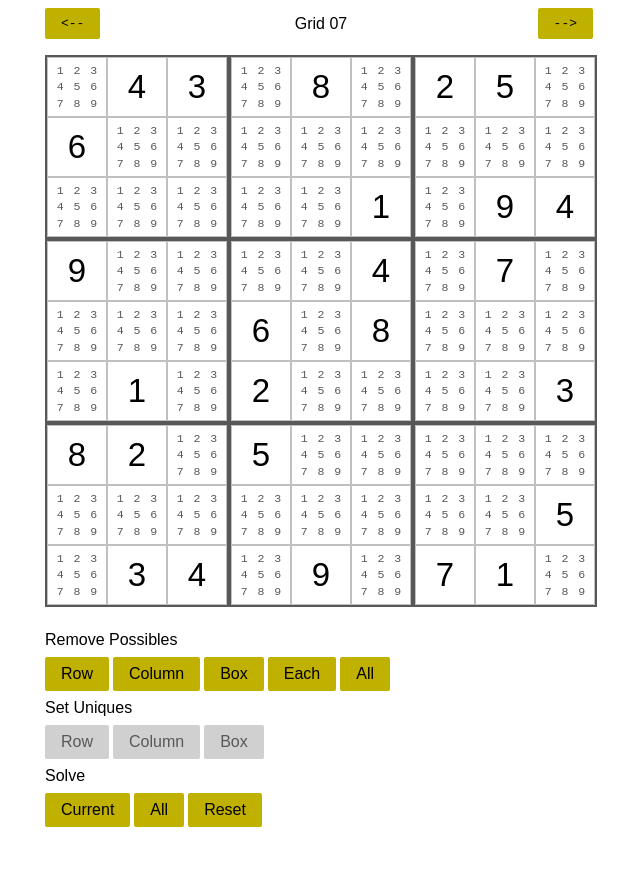
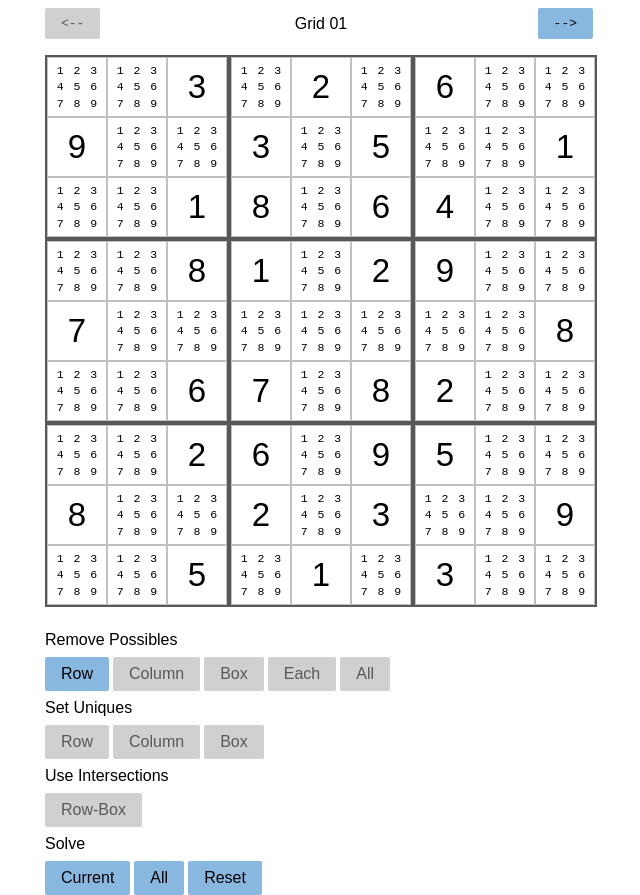
Before and after one commit to philrmass/sudoku-solver, a React app: page / in a window 1280 px wide. Shown: the whole page, without its empty margins (319-959 px from the left). Before the commit the page ends 827 px from the top, so only its background shows below. Built offline with nearby package versions, Linux system fonts and the light colour scheme; the HTML template or start-up script is replaced by a standard one.

Commit message:
add removables and row possibles

```diff
--- a/src/components/Controls.js
+++ b/src/components/Controls.js
@@ -3,6 +3,7 @@ import { connect } from 'react-redux';
 import PropTypes from 'prop-types';
 
 import {
+  removePossibles,
   removeRowPossibles,
   removeColumnPossibles,
   removeBoxPossibles,
@@ -11,6 +12,7 @@ import {
   setRowUniques,
   setColumnUniques,
   setBoxUniques,
+  useRowIntersections,
   solveCurrent,
   clearActives,
 } from '../redux/board/actions';
@@ -34,6 +36,8 @@ import {
 function Controls({
   board,
   actives,
+  removables,
+  rowPossibles,
   index,
   removeRowPossibles,
   removeColumnPossibles,
@@ -43,12 +47,14 @@ function Controls({
   setRowUniques,
   setColumnUniques,
   setBoxUniques,
+  useRowIntersections,
   solveCurrent,
   clearActives,
   selectPuzzle,
   solveAllPuzzles,
 }) {
   const anyPossibles = hasAnyPossibles(board);
+  console.log('RP', rowPossibles);
 
   useEffect(() => {
     if (actives) {
@@ -65,31 +71,31 @@ function Controls({
         </div>
         <div className={styles.buttons}>
           <button
-            disabled={!hasRowPossibles(board)}
-            onClick={() => removeRowPossibles()}
+            disabled={!rowPossibles}
+            onClick={() => removePossibles(rowPossibles)}
           >
             Row
           </button>
           <button
-            disabled={!hasColumnPossibles(board)}
+            disabled={true}
             onClick={() => removeColumnPossibles()}
           >
             Column
           </button>
           <button
-            disabled={!hasBoxPossibles(board)}
+            disabled={true}
             onClick={() => removeBoxPossibles()}
           >
             Box
           </button>
           <button
-            disabled={!anyPossibles}
+            disabled={true}
             onClick={() => removeEachPossibles()}
           >
             Each
           </button>
           <button
-            disabled={!hasAnyPossibles(board)}
+            disabled={true}
             onClick={() => removeAllPossibles()}
           >
             All
@@ -107,23 +113,49 @@ function Controls({
         </div>
         <div className={styles.buttons}>
           <button
-            disabled={!hasRowUniques(board)}
+            disabled={true}
             onClick={() => setRowUniques()}
           >
             Row
           </button>
           <button
-            disabled={!hasColumnUniques(board)}
+            disabled={true}
             onClick={() => setColumnUniques()}
           >
             Column
           </button>
           <button
-            disabled={!hasBoxUniques(board)}
+            disabled={true}
             onClick={() => setBoxUniques()}
           >
             Box
           </button>
+        </div>
+      </section>
+    );
+  }
+
+  function buildIntersections() {
+    return (
+      <section className={styles.section}>
+        <div className={styles.title}>
+          Use Intersections
+        </div>
+        <div className={styles.buttons}>
+          <button
+            disabled={true}
+            onClick={() => useRowIntersections()}
+          >
+            Row-Box
+          </button>
+          {/*
+          <button
+            disabled={true}
+            onClick={() => setColumnUniques()}
+          >
+            Column-Box
+          </button>
+          */}
         </div>
       </section>
     );
@@ -157,6 +189,7 @@ function Controls({
     <main className={styles.main}>
       {buildPossibles()}
       {buildUniques()}
+      {buildIntersections()}
       {buildSolves()}
     </main>
   );
@@ -174,6 +207,7 @@ Controls.propTypes = {
   setRowUniques: PropTypes.func.isRequired,
   setColumnUniques: PropTypes.func.isRequired,
   setBoxUniques: PropTypes.func.isRequired,
+  useRowIntersections: PropTypes.func.isRequired,
   solveCurrent: PropTypes.func.isRequired,
   clearActives: PropTypes.func.isRequired,
   selectPuzzle: PropTypes.func.isRequired,
@@ -183,6 +217,8 @@ Controls.propTypes = {
 const mapState = (state) => ({
   board: state.board.current,
   actives: state.board.actives,
+  removables: state.board.actives,
+  rowPossibles: state.board.rowPossibles,
   index: state.puzzles.index,
 });
 
@@ -195,6 +231,7 @@ const mapDispatch = {
   setRowUniques,
   setColumnUniques,
   setBoxUniques,
+  useRowIntersections,
   solveCurrent,
   clearActives,
   selectPuzzle,
--- a/src/redux/board/actions.js
+++ b/src/redux/board/actions.js
@@ -7,6 +7,7 @@ export const REMOVE_ALL_POSSIBLES = 'REMOVE_ALL_POSSIBLES';
 export const SET_ROW_UNIQUES = 'SET_ROW_UNIQUES';
 export const SET_COLUMN_UNIQUES = 'SET_COLUMN_UNIQUES';
 export const SET_BOX_UNIQUES = 'SET_BOX_UNIQUES';
+export const USE_ROW_INTERSECTIONS = 'USE_ROW_INTERSECTIONS';
 export const SOLVE_CURRENT = 'SOLVE_CURRENT';
 export const CLEAR_ACTIVES = 'CLEAR_ACTIVES';
 
@@ -15,6 +16,11 @@ export function setBoard(board) {
     type: SET_BOARD,
     board,
   };
+}
+
+export function removePossibles(possibles) {
+  console.log('REMOVE-POSSIBLES', possibles);
+  //???? add action type
 }
 
 export function removeRowPossibles() {
@@ -49,6 +55,10 @@ export function setBoxUniques() {
   return { type: SET_BOX_UNIQUES };
 }
 
+export function useRowIntersections() {
+  return { type: USE_ROW_INTERSECTIONS };
+}
+
 export function solveCurrent() {
   return { type: SOLVE_CURRENT };
 }
--- a/src/redux/board/reducer.js
+++ b/src/redux/board/reducer.js
@@ -1,4 +1,5 @@
 import {
+  getAllMoves,
   removeRowPossibles,
   removeColumnPossibles,
   removeBoxPossibles,
@@ -21,6 +22,7 @@ import {
   SET_ROW_UNIQUES,
   SET_COLUMN_UNIQUES,
   SET_BOX_UNIQUES,
+  USE_ROW_INTERSECTIONS,
   SOLVE_CURRENT,
   CLEAR_ACTIVES,
 } from './actions';
@@ -28,14 +30,19 @@ import {
 const defaultState = {
   current: null,
   actives: null,
+  removables: null,
+  rowPossibles: null,
 };
 
 export default function boardReducer(state = defaultState, action) {
   switch(action.type) {
     case SET_BOARD: {
+      const moves = getAllMoves(action.board);
+      console.log('M', moves);
       return {
         ...state,
         current: action.board,
+        ...moves,
       };
     }
     case REMOVE_ROW_POSSIBLES: {
@@ -75,8 +82,11 @@ export default function boardReducer(state = defaultState, action) {
       };
     }
     case REMOVE_ALL_POSSIBLES: {
+      const start = Date.now();
       const board = removeAllPossibles(state.current);
       const actives = getActives(state.current, board);
+      const end = Date.now();
+      console.log('ALL', end - start);
       return {
         ...state,
         current: board,
@@ -110,6 +120,11 @@ export default function boardReducer(state = defaultState, action) {
         actives,
       };
     }
+    case USE_ROW_INTERSECTIONS: {
+      return {
+        ...state,
+      }
+    }
     case SOLVE_CURRENT: {
       const current = solve(state.current);
       return {
--- a/src/redux/store.js
+++ b/src/redux/store.js
@@ -16,6 +16,6 @@ const store = createStore(
   applyMiddleware(thunk),
 );
 
-store.dispatch(selectPuzzle(6));
+store.dispatch(selectPuzzle(0));
 
 export default store;
--- a/src/styles/Cell.module.css
+++ b/src/styles/Cell.module.css
@@ -30,6 +30,6 @@
 }
 
 .active {
-  color: var(--text-red);
+  color: var(--text-active);
   font-weight: bold;
 }
--- a/src/styles/index.css
+++ b/src/styles/index.css
@@ -3,10 +3,12 @@
   --space1: 8px;
   --space2: 16px;
   --text-black: #181818;
-  --text-gray: #585858;
-  --text-red: #d80800;
-  --gray: #d0d0d0;
-  --gold: #c0b000;
+  --text-active: #20d8d8;
+  --text-disabled: #585858;
+  --text-hover: #181818;
+  --button: #88b8e0;
+  --button-disabled: #d0d0d0;
+  --button-hover: #20f0f0;
   --radius: 2px;
   --cell-size: 60px;
   --done-size: calc(.55 * var(--cell-size));
@@ -32,11 +34,16 @@ body {
 }
 
 button {
-  background: var(--gold);
+  background: var(--button);
   padding: var(--space1) var(--space2);
 }
 
+button:hover {
+  background: var(--button-hover);
+  color: var(--text-hover);
+}
+
 button:disabled {
-  background: var(--gray);
-  color: var(--text-gray);
+  background: var(--button-disabled);
+  color: var(--text-disabled);
 }
--- a/src/utilities/board.js
+++ b/src/utilities/board.js
@@ -1,4 +1,28 @@
 import { rowIndices, columnIndices, boxIndices } from '../data/indices';
+
+export function getAllMoves(board) {
+  if (!board) {
+    return {};
+  }
+
+  const noRowPossibles = removeRowPossibles(board);
+
+  const rowPossibles = getBoardDiff(board, noRowPossibles);
+
+  return {
+    rowPossibles,
+  };
+}
+
+function getBoardDiff(lastBoard, board) {
+  return board.map((cell, index) => {
+    const lastCell = lastBoard[index];
+    if (lastCell.length > cell.length) {
+      return lastCell.filter((value) => !cell.includes(value));
+    }
+    return [];
+  });
+}
 
 export function hasRowPossibles(board) {
   return hasPossibles(rowIndices, board);
```
